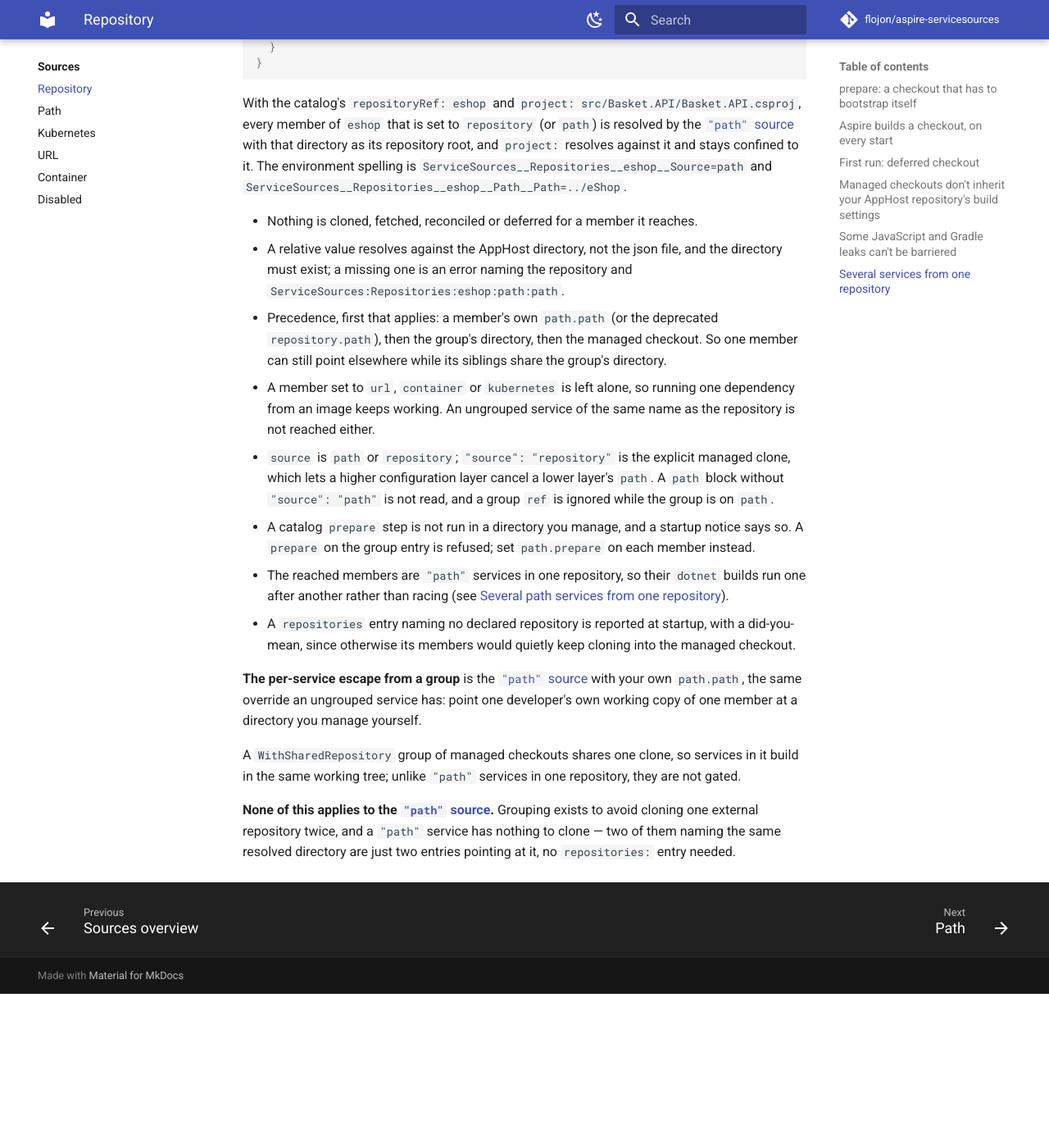
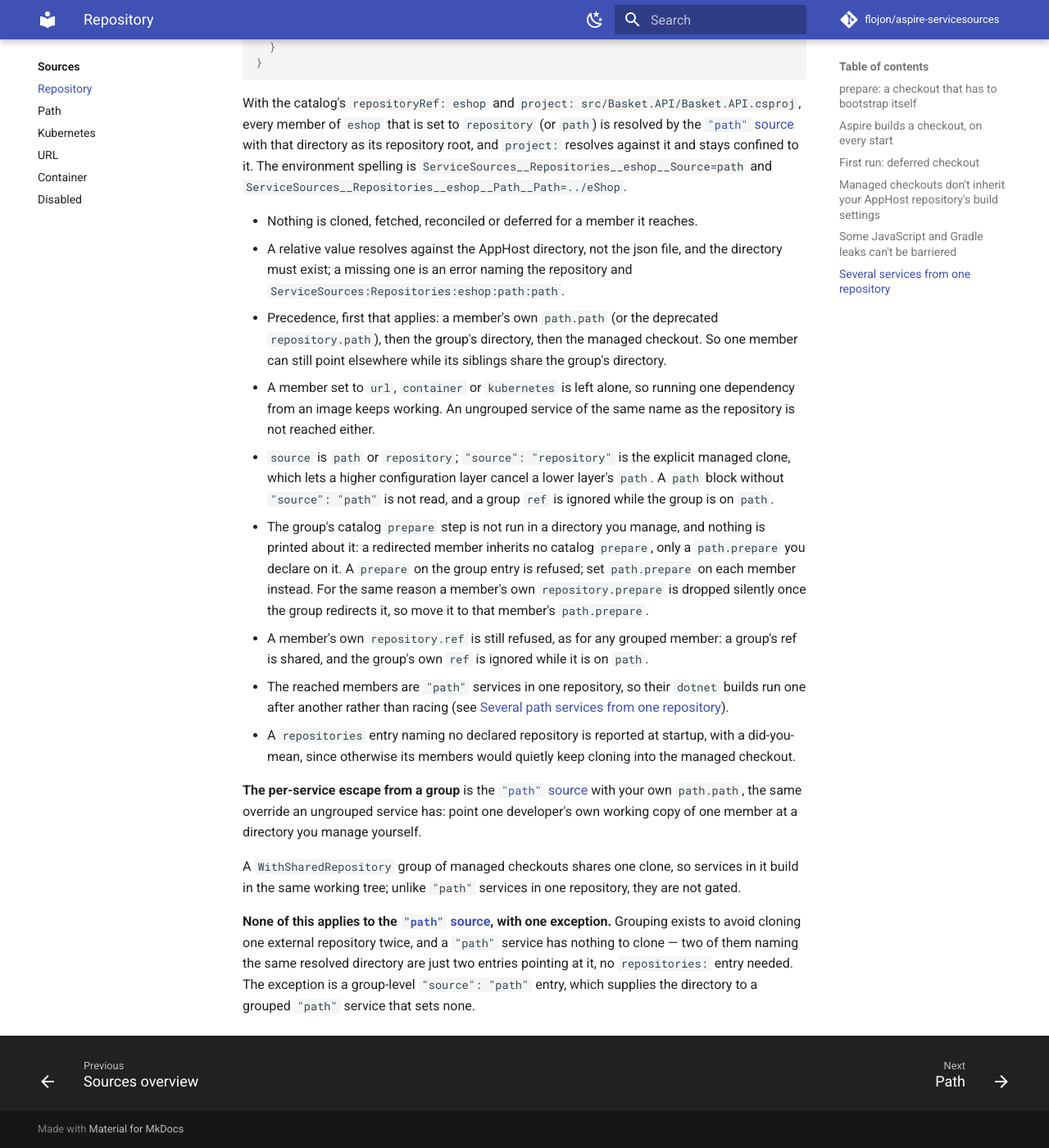
Before and after one commit to flojon/aspire-servicesources, an MkDocs documentation site: the page built from docs/sources/repository.md, in a window 1280 px wide and 1400 px high, scrolled down 16374 px. Shown: the whole window at 82% size. Built offline with MkDocs 1.6.1 and Material for MkDocs 9.7.7, drawn with Linux system fonts in a browser that asks for light colours; comment, search, counter and statistics services are not loaded; before the commit the page ends 17586 px from its top, so only the background shows below that.

Commit message:
Correct stale group path docs and note the deprecation pointer lives in the notice
Co-Authored-By: Claude Sonnet 5.5 <noreply@anthropic.com>

```diff
--- a/docs/sources/repository.md
+++ b/docs/sources/repository.md
@@ -717,8 +717,13 @@ it. The environment spelling is `ServiceSources__Repositories__eshop__Source=pat
 - `source` is `path` or `repository`; `"source": "repository"` is the explicit managed clone, which
   lets a higher configuration layer cancel a lower layer's `path`. A `path` block without
   `"source": "path"` is not read, and a group `ref` is ignored while the group is on `path`.
-- A catalog `prepare` step is not run in a directory you manage, and a startup notice says so. A
-  `prepare` on the group entry is refused; set `path.prepare` on each member instead.
+- The group's catalog `prepare` step is not run in a directory you manage, and nothing is printed
+  about it: a redirected member inherits no catalog `prepare`, only a `path.prepare` you declare on
+  it. A `prepare` on the group entry is refused; set `path.prepare` on each member instead. For the
+  same reason a member's own `repository.prepare` is dropped silently once the group redirects it, so
+  move it to that member's `path.prepare`.
+- A member's own `repository.ref` is still refused, as for any grouped member: a group's ref is
+  shared, and the group's own `ref` is ignored while it is on `path`.
 - The reached members are `"path"` services in one repository, so their `dotnet` builds run one after
   another rather than racing (see [Several path services from one repository](path.md#several-path-services-from-one-repository)).
 - A `repositories` entry naming no declared repository is reported at startup, with a
@@ -731,6 +736,8 @@ one member at a directory you manage yourself.
 A `WithSharedRepository` group of managed checkouts shares one clone, so services in it build in the
 same working tree; unlike `"path"` services in one repository, they are not gated.
 
-**None of this applies to the [`"path"` source](path.md).** Grouping exists to avoid cloning
-one external repository twice, and a `"path"` service has nothing to clone — two of them naming
-the same resolved directory are just two entries pointing at it, no `repositories:` entry needed.
+**None of this applies to the [`"path"` source](path.md), with one exception.** Grouping exists to avoid
+cloning one external repository twice, and a `"path"` service has nothing to clone — two of them naming
+the same resolved directory are just two entries pointing at it, no `repositories:` entry needed. The
+exception is a group-level `"source": "path"` entry, which supplies the directory to a grouped
+`"path"` service that sets none.
```
Also changed, not shown: docs/sources/path.md (+4 -3 lines), docs/superpowers/specs/2026-09-30-416-repository-level-path-design.md (+2 -1 lines).
